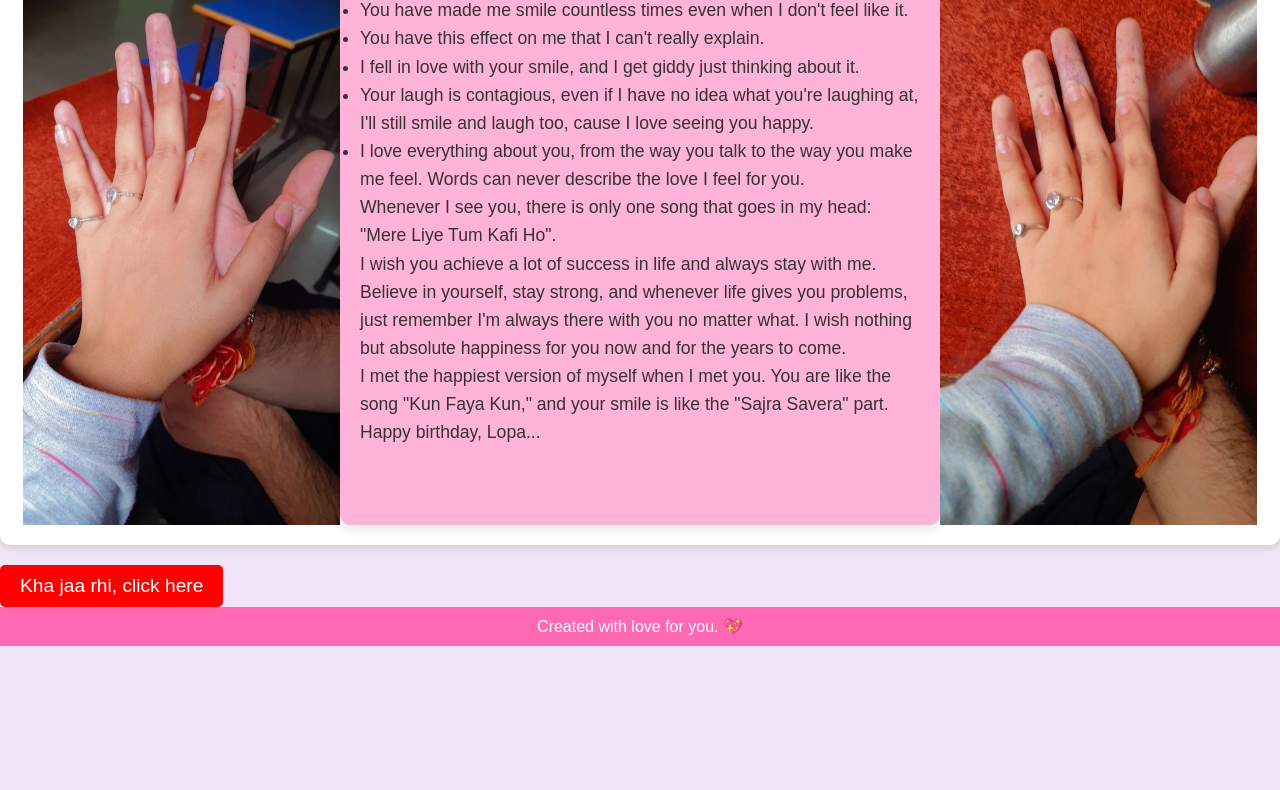
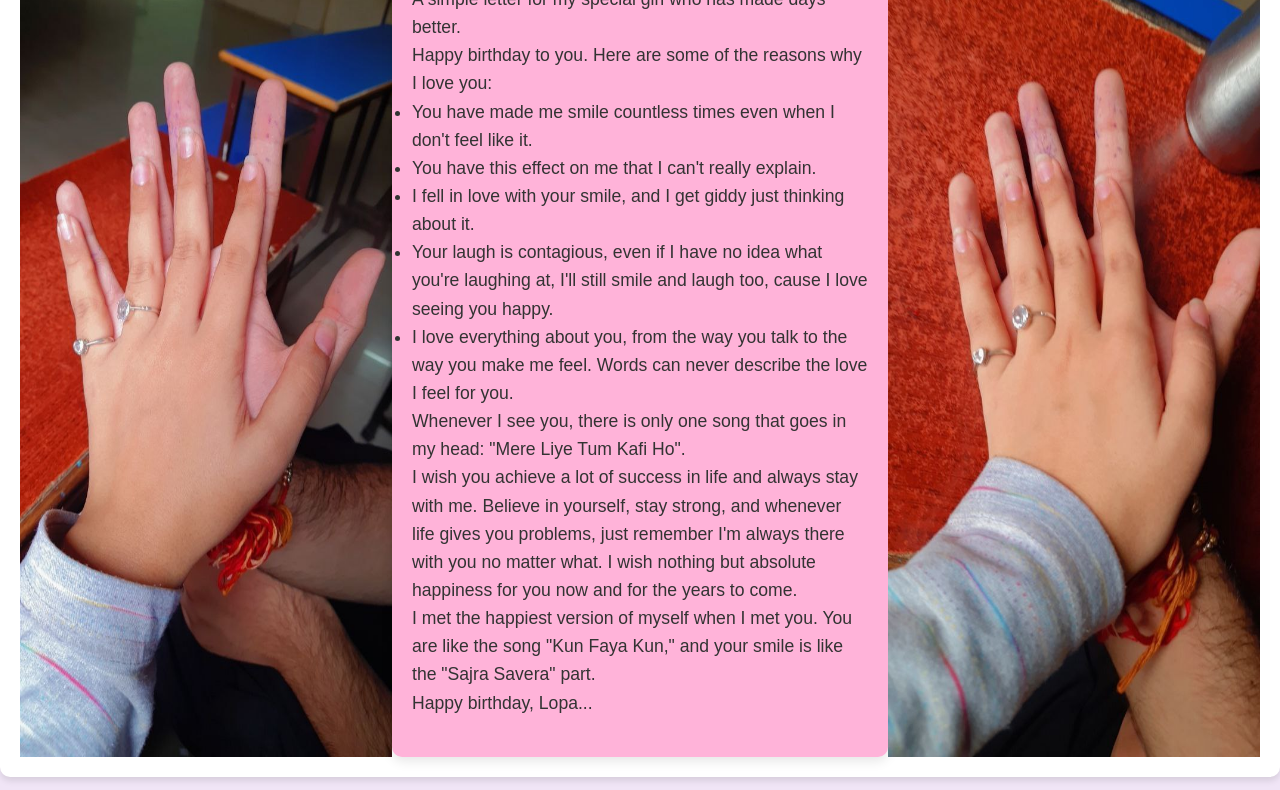
Before and after one commit to anshkapoor5100/testr, a plain HTML site: page index.html in a window 1280 px wide. Shown: the part 338-1128 px from the top of the page. Before the commit the page ends 984 px from the top, so only its background shows below. Drawn offline with Linux system fonts and the light colour scheme.

Commit message:
Update index.html

```diff
--- a/index.html
+++ b/index.html
@@ -15,7 +15,7 @@
 
     </section>
     <section class="intro">
-        <img src="0baceb89-3a9c-417b-a4d1-5600f6da05d6.jpg" height="650">
+        <img src="0baceb89-3a9c-417b-a4d1-5600f6da05d6.jpg" width="30%">
         <div class="container">
             <h1 class="birthday-message">Happy Birthday My Love!</h1>
             <div class="letter">
@@ -34,7 +34,7 @@
                 <p>Happy birthday, Lopa...</p>
             </div>
         </div>
-        <img src="2d740650-5e30-4a08-ada2-4653a18e0781.jpg" height="650">
+        <img src="2d740650-5e30-4a08-ada2-4653a18e0781.jpg" width="30%">
     </section>
 
     <!-- <section class="photo-gallery">
```
